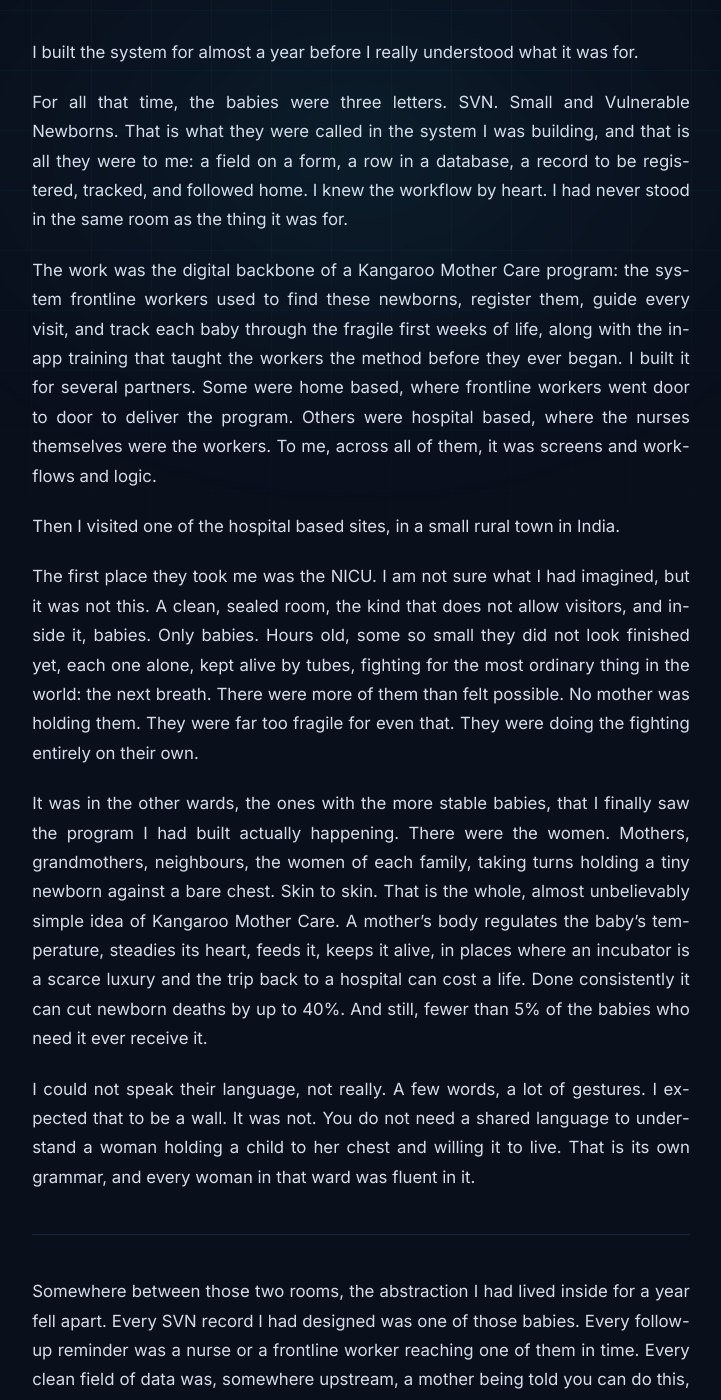
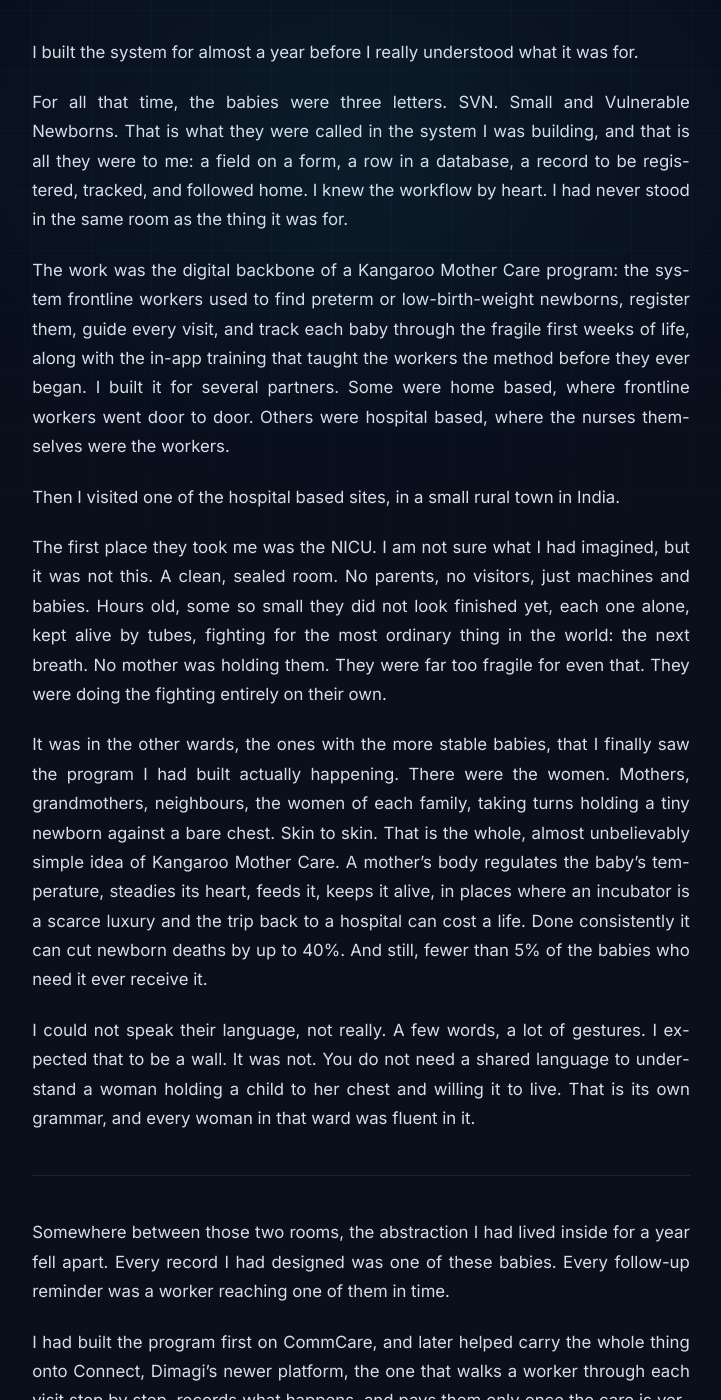
Before and after one commit to pallavi-verma30/pallavi-verma30.github.io, a Jekyll site: the page built from _posts/2026-06-02-kangaroo-mother-care.md, in a window 1280 px wide and 1400 px high, scrolled down 461 px. Shown: the whole window, without its empty margins (279-1000 px from the left). Built offline with Jekyll 4.4.1, drawn with Linux system fonts in a browser that asks for light colours; some of the changed text lies outside the part shown.

Commit message:
updated version of the blog

```diff
--- a/_posts/2026-06-02-kangaroo-mother-care.md
+++ b/_posts/2026-06-02-kangaroo-mother-care.md
@@ -15,23 +15,21 @@
 never stood in the same room as the thing it was for.
 
 The work was the digital backbone of a Kangaroo Mother Care program: the system
-frontline workers used to find these newborns, register them, guide every
-visit, and track each baby through the fragile first weeks of life, along with
-the in-app training that taught the workers the method before they ever began.
-I built it for several partners. Some were home based, where frontline workers
-went door to door to deliver the program. Others were hospital based, where the
-nurses themselves were the workers. To me, across all of them, it was screens
-and workflows and logic.
+frontline workers used to find preterm or low-birth-weight newborns, register
+them, guide every visit, and track each baby through the fragile first weeks of
+life, along with the in-app training that taught the workers the method before
+they ever began. I built it for several partners. Some were home based, where
+frontline workers went door to door. Others were hospital based, where the
+nurses themselves were the workers.
 
 Then I visited one of the hospital based sites, in a small rural town in India.
 
 The first place they took me was the NICU. I am not sure what I had imagined,
-but it was not this. A clean, sealed room, the kind that does not allow
-visitors, and inside it, babies. Only babies. Hours old, some so small they did
-not look finished yet, each one alone, kept alive by tubes, fighting for the
-most ordinary thing in the world: the next breath. There were more of them than
-felt possible. No mother was holding them. They were far too fragile for even
-that. They were doing the fighting entirely on their own.
+but it was not this. A clean, sealed room. No parents, no visitors, just
+machines and babies. Hours old, some so small they did not look finished yet,
+each one alone, kept alive by tubes, fighting for the most ordinary thing in
+the world: the next breath. No mother was holding them. They were far too
+fragile for even that. They were doing the fighting entirely on their own.
 
 It was in the other wards, the ones with the more stable babies, that I finally
 saw the program I had built actually happening. There were the women. Mothers,
@@ -51,10 +49,8 @@
 ---
 
 Somewhere between those two rooms, the abstraction I had lived inside for a year
-fell apart. Every SVN record I had designed was one of those babies. Every
-follow-up reminder was a nurse or a frontline worker reaching one of them in
-time. Every clean field of data was, somewhere upstream, a mother being told
-you can do this, and here is how.
+fell apart. Every record I had designed was one of these babies. Every
+follow-up reminder was a worker reaching one of them in time.
 
 I had built the program first on CommCare, and later helped carry the whole
 thing onto Connect, Dimagi's newer platform, the one that walks a worker through
@@ -63,23 +59,20 @@
 it was the difference between a baby who got followed home and one who slipped
 through.
 
+The system I helped build has since tracked more than 5,000 of these newborns
+across India, Kenya, Nigeria, and Uganda, for around $36 a baby. But that is
+not the number I remember. I remember the room.
+
 Of everything I have built, this is the work I am proudest of. Not because it
 was the most technically complex thing I have done. It was not. Because it is
 the work where I could stand in a building and watch software turn into
 survival. We rarely get to see what we make actually land. I got to watch this
 one land.
 
-The system I helped build has since tracked more than 5,000 of these newborns
-across India, Kenya, Nigeria, and Uganda, for around $36 a baby. But that is
-not the number I remember. I remember the room.
-
-It changed how I build. I understood, finally, that you are always building for
-someone you will never meet, and that this is not a reason for distance but the
-reason for care. A confusing form is not a small annoyance out in the field. It
-is a tired nurse getting something wrong beside an incubator, or a frontline
-worker hesitating at a doorstep. The unglamorous parts, the validation rules,
-the training a worker has to pass before they are trusted with a newborn, are
-not overhead. They are the program.
+It changed how I build. You are always building for someone you will never meet,
+and that is not a reason for distance but the reason for care. A confusing form
+is not a small annoyance out in the field; it is a tired nurse getting something
+wrong beside an incubator.
 
 ---
 
```
